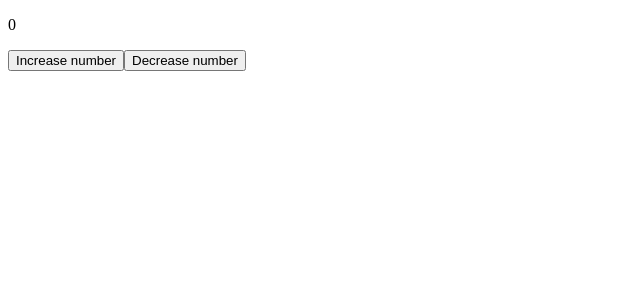
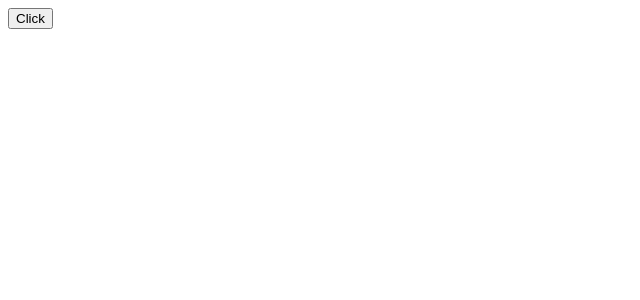
Before and after one commit to JKW1008/Vue.jsPractice, a Vue app in the folder v02/: page / in a window 1280 px wide. Shown: the top 300 px of the page, without its empty margins (0-640 px from the left). Built offline with nearby package versions, Linux system fonts and the light colour scheme.

Commit message:
[Study] once modifier

```diff
--- a/v02/src/App.vue
+++ b/v02/src/App.vue
@@ -1,25 +1,22 @@
 <script>
 export default {
-  data: function () {
+  data() {
     return {
-      num: 0,
+      click_yes: true,
     };
   },
   methods: {
-    increment() {
-      this.num++;
-    },
-    decrement() {
-      this.num--;
+    createAlert() {
+      if (this.click_yes) {
+        alert("경고창이 떴습니다.");
+      }
     },
   },
 };
 </script>
 
 <template>
-  <p>{{ num }}</p>
-  <button v-on:click="increment">Increase number</button>
-  <button v-on:click="decrement">Decrease number</button>
+  <button v-on:click.once="createAlert">Click</button>
 </template>
 
 <style></style>
```
